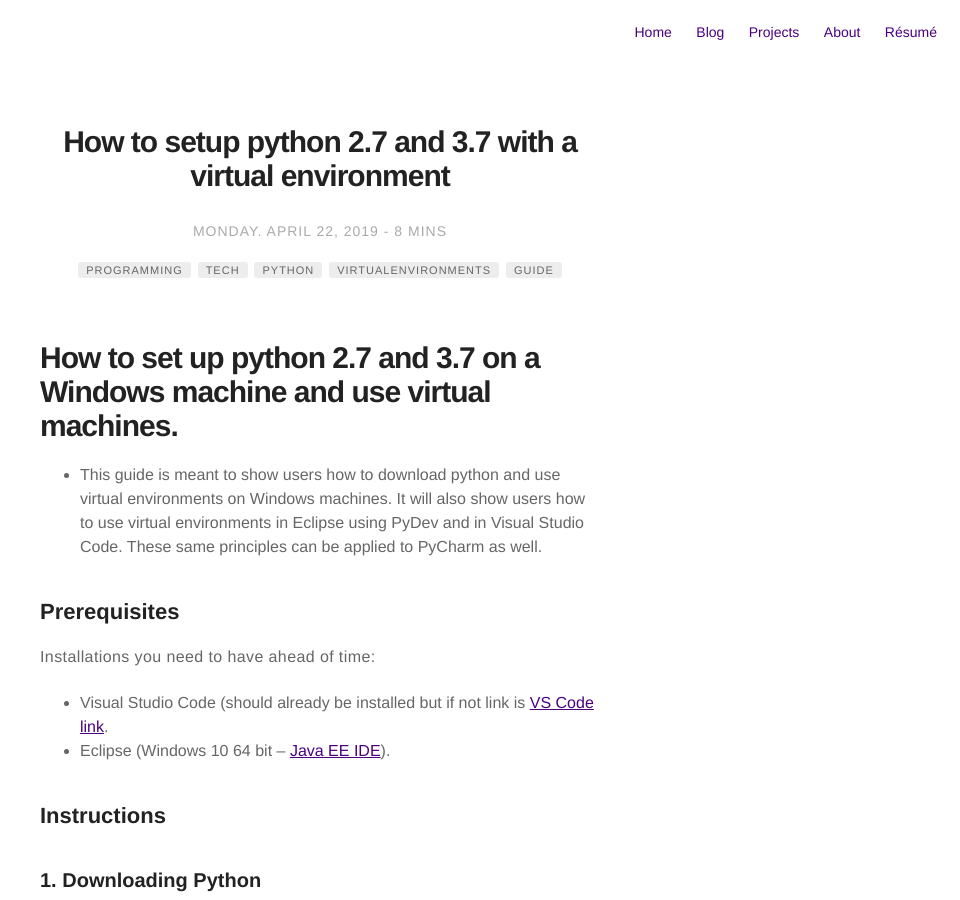
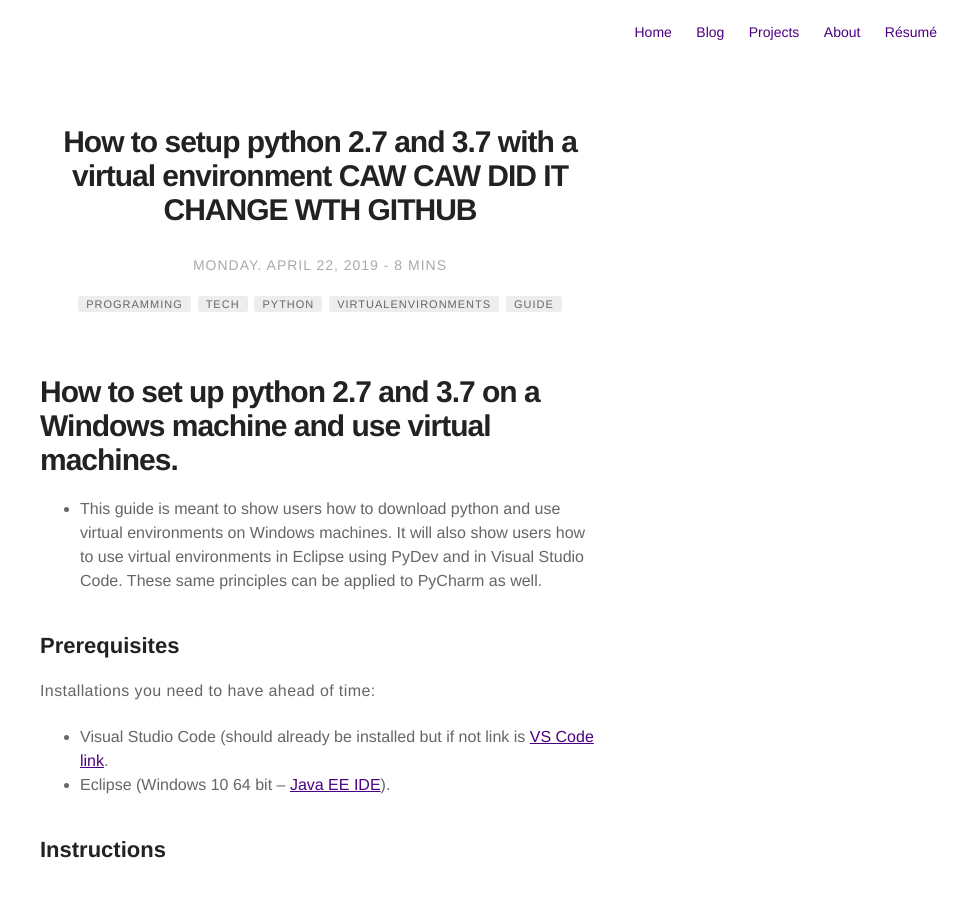
Before and after one commit to Novak478/novak478.github.io, a Jekyll site: the page built from _posts/2019-04-22-pythonandvirtualenvironment.md, in a window 1280 px wide and 900 px high. Shown: the whole window, without its empty margins (320-1280 px from the left). Built offline with Jekyll 4.4.1, drawn with Linux system fonts in a browser that asks for light colours.

Commit message:
idontthinkgithubisshowingchanges

```diff
--- a/_posts/2019-04-22-pythonandvirtualenvironment.md
+++ b/_posts/2019-04-22-pythonandvirtualenvironment.md
@@ -1,5 +1,5 @@
 ---
-title: "How to setup python 2.7 and 3.7 with a virtual environment"
+title: "How to setup python 2.7 and 3.7 with a virtual environment CAW CAW DID IT CHANGE WTH GITHUB"
 layout: post
 date: 2019-04-22 20:00
 projects: true
```
